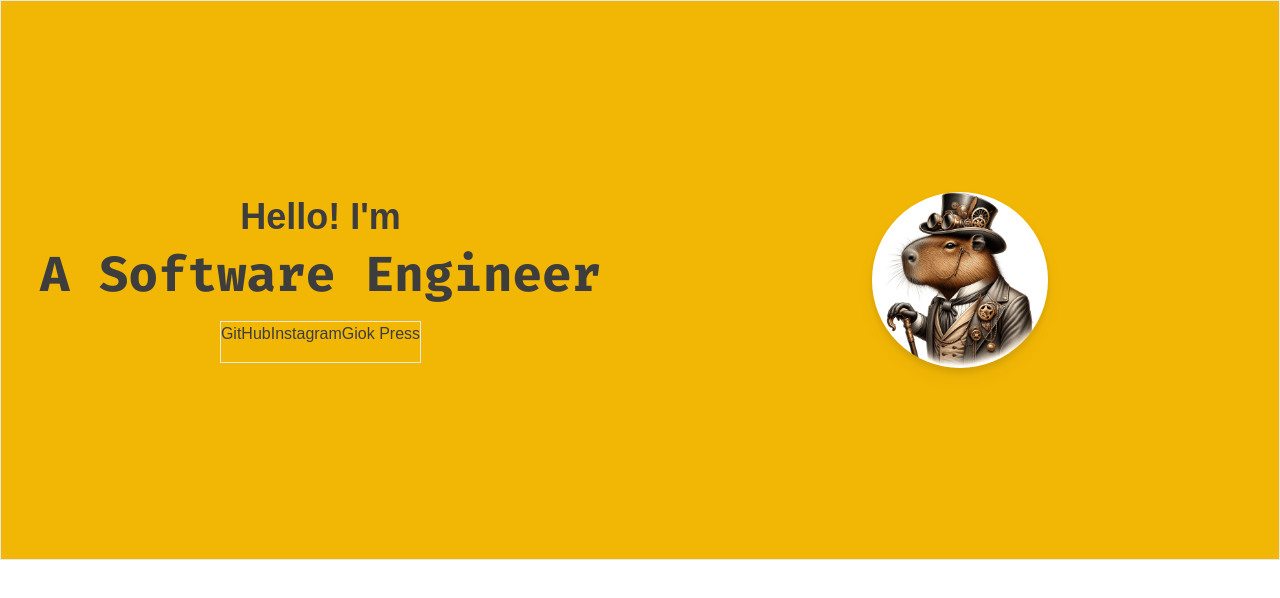
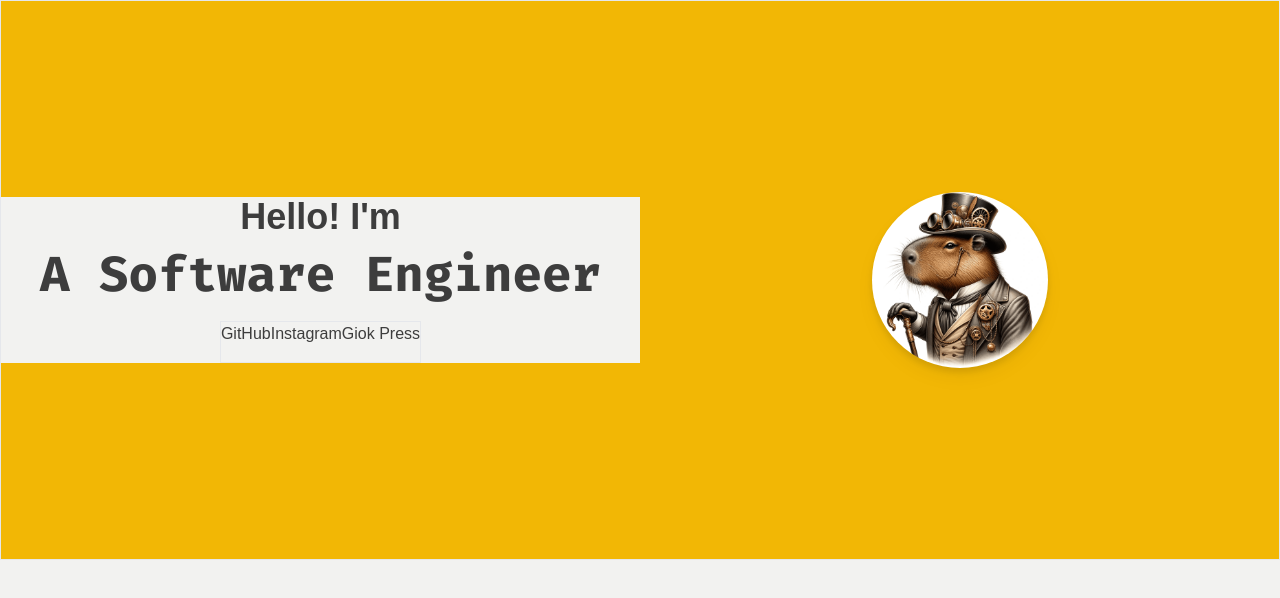
Before and after one commit to kongiok/kongiok-portal, a Next.js app: page / in a window 1280 px wide. Shown: the top 598 px of the page. Built offline with nearby package versions, Linux system fonts and the light colour scheme; some icons are missing.

Commit message:
feat: shapes & styles

```diff
--- a/styles/fonts.module.css
+++ b/styles/fonts.module.css
@@ -150,56 +150,56 @@
 
 @font-face {
   font-family: "GenWanMin";
-  src: url("/fonts/GenWanMin/GenWanMinTW-L.ttf") url("/fonts/GenWanMin/GenWanMinJP-L.ttf") format("truetype");
+  src: url("/fonts/GenWanMin/GenWanMinTW-L.ttf") format("truetype");
   font-weight: 300;
   font-style: normal;
 }
 
 @font-face {
   font-family: "GenWanMin";
-  src: url("/fonts/GenWanMin/GenWanMinTW-L.ttf") url("/fonts/GenWanMin/GenWanMinJP-L.ttf") format("truetype");
+  src: url("/fonts/GenWanMin/GenWanMinTW-L.ttf") format("truetype");
   font-weight: 300;
   font-style: italic;
 }
 
 @font-face {
   font-family: "GenWanMin";
-  src: url("/fonts/GenWanMin/GenWanMinTW-R.ttf") url("/fonts/GenWanMin/GenWanMinJP-R.ttf") format("truetype");
+  src: url("/fonts/GenWanMin/GenWanMinTW-R.ttf") format("truetype");
   font-weight: 400;
   font-style: normal;
 }
 
 @font-face {
   font-family: "GenWanMin";
-  src: url("/fonts/GenWanMin/GenWanMinTW-R.ttf") url("/fonts/GenWanMin/GenWanMinJP-R.ttf") format("truetype");
+  src: url("/fonts/GenWanMin/GenWanMinTW-R.ttf") format("truetype");
   font-weight: 400;
   font-style: italic;
 }
 
 @font-face {
   font-family: "GenWanMin";
-  src: url("/fonts/GenWanMin/GenWanMinTW-M.ttf") url("/fonts/GenWanMin/GenWanMinJP-M.ttf") format("truetype");
+  src: url("/fonts/GenWanMin/GenWanMinTW-M.ttf") format("truetype");
   font-weight: 500;
   font-style: normal;
 }
 
 @font-face {
   font-family: "GenWanMin";
-  src: url("/fonts/GenWanMin/GenWanMinTW-M.ttf") url("/fonts/GenWanMin/GenWanMinJP-M.ttf") format("truetype");
+  src: url("/fonts/GenWanMin/GenWanMinTW-M.ttf") format("truetype");
   font-weight: 500;
   font-style: italic;
 }
 
 @font-face {
   font-family: "GenWanMin";
-  src: url("/fonts/GenWanMin/GenWanMinTW-SB.ttf") url("/fonts/GenWanMin/GenWanMinJP-SB.ttf") format("truetype");
+  src: url("/fonts/GenWanMin/GenWanMinTW-SB.ttf") format("truetype");
   font-weight: 600;
   font-style: normal;
 }
 
 @font-face {
   font-family: "GenWanMin";
-  src: url("/fonts/GenWanMin/GenWanMinTW-SB.ttf") url("/fonts/GenWanMin/GenWanMinJP-SB.ttf") format("truetype");
+  src: url("/fonts/GenWanMin/GenWanMinTW-SB.ttf") format("truetype");
   font-weight: 600;
   font-style: italic;
 }
--- /dev/null
+++ b/styles/gradient.module.css
@@ -0,0 +1,4 @@
+.yellow-bottom-left-red {
+  background: #DAA357;
+  background: conic-gradient(from 225deg, #DAA357, #921A1B);
+}
--- a/styles/palette.module.css
+++ b/styles/palette.module.css
@@ -4,18 +4,24 @@
   --color-seed-tertiary: 0, 95.95%, 48.43%;
   --color-primary: 45.06, 95.95%, 48.43%;
   --color-on-primary: 0, 0%, 23.92%;
+  --color-primary-bg: 45.6, 100%, 95.1%;
   --color-secondary: 242.07, 95.6%, 17.84%;
   --color-on-secondary: 60, 7.14%, 94.51;
+  --color-secondary-bg: 245, 100%, 95.1%;
   --color-tertiary: 0, 95.95%, 48.43%;
   --color-on-tertiary: 0, 0%, 23.92%;
-  --color-neutral: 60, 7.14%, 94.51;
+  --color-tertiary-bg: 0, 100%, 95.1%;
+  --color-neutral: 60, 7.14%, 94.51%;
   --color-on-neutral: 0, 0%, 23.92%;
   --color-success: 87.27, 93.62%, 81.57%;
   --color-on-success: 0, 0%, 23.92%;
+  --color-success-bg: 87.27, 93.62%, 81.57%;
   --color-warning: 48.41, 93.62%, 81.57%;
   --color-on-warning: 0, 0%, 23.92%;
+  --color-warning-bg: 48.41, 93.62%, 81.57%;
   --color-danger: 0, 93.62%, 81.57%;
   --color-on-danger: 0, 0%, 23.92%;
+  --color-danger-bg: 0, 93.62%, 81.57%;
 }
 
 :root[data-theme="dark"],
--- /dev/null
+++ b/styles/shapes.module.css
@@ -0,0 +1,7 @@
+.blob--triangle {
+  clip-path: polygon(11.173% 0%, 11.173% 0%, 14.725% 0.452%, 18.305% 1.723%, 21.954% 3.685%, 25.712% 6.21%, 29.617% 9.169%, 33.71% 12.434%, 38.031% 15.877%, 42.618% 19.371%, 47.512% 22.786%, 52.752% 25.994%, 52.752% 25.994%, 58.594% 28.628%, 64.807% 30.39%, 71.159% 31.515%, 77.417% 32.238%, 83.35% 32.795%, 88.725% 33.42%, 93.309% 34.348%, 96.871% 35.815%, 99.179% 38.056%, 100% 41.304%, 100% 41.304%, 99.325% 49.07%, 97.39% 57.083%, 94.329% 65.093%, 90.279% 72.849%, 85.374% 80.1%, 79.749% 86.595%, 73.539% 92.083%, 66.879% 96.314%, 59.905% 99.037%, 52.752% 100%, 52.752% 100%, 49.299% 99.587%, 46.48% 98.426%, 44.171% 96.637%, 42.25% 94.336%, 40.594% 91.643%, 39.081% 88.675%, 37.587% 85.552%, 35.991% 82.391%, 34.169% 79.31%, 31.998% 76.429%, 31.998% 76.429%, 29.646% 74.159%, 26.924% 72.154%, 23.978% 70.321%, 20.952% 68.565%, 17.993% 66.791%, 15.245% 64.904%, 12.855% 62.812%, 10.968% 60.417%, 9.729% 57.628%, 9.283% 54.348%, 9.283% 54.348%, 8.689% 46.704%, 7.177% 39.021%, 5.158% 31.498%, 3.04% 24.333%, 1.232% 17.726%, 0.145% 11.875%, 0.186% 6.977%, 1.765% 3.234%, 5.291% 0.841%, 11.173% 0%);
+}
+
+.circle {
+  clip-path: circle(50%);
+}
```
